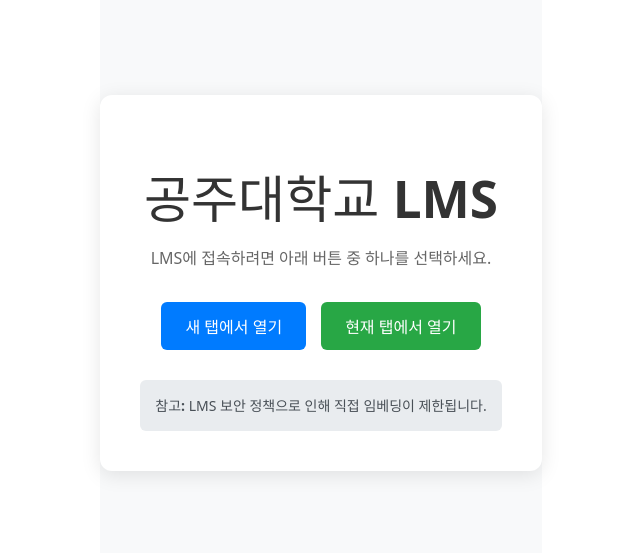
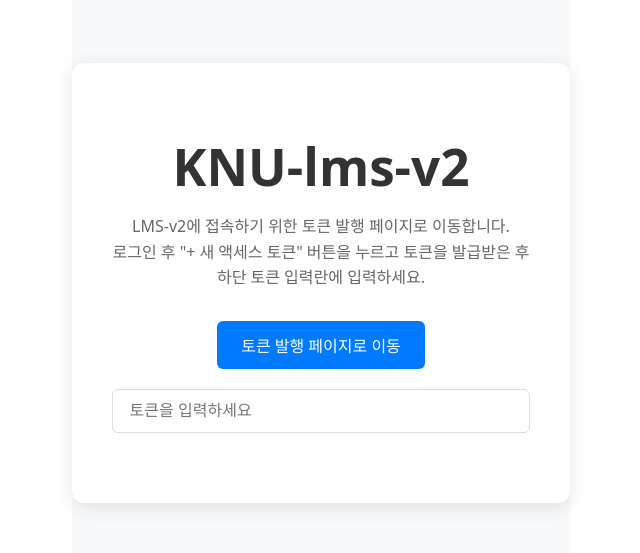
Before and after one commit to knu-lms-v2/lms-client, a React (Vite) app: page / in a window 1280 px wide. Shown: the part 149-702 px from the top of the page, without its empty margins (319-959 px from the left). Built offline with nearby package versions, Linux system fonts and the light colour scheme.

Commit message:
Design: 최초 토큰 입력란 디자인 수정

```diff
--- a/src/components/LMSWebView.tsx
+++ b/src/components/LMSWebView.tsx
@@ -1,14 +1,11 @@
-import React from "react";
+import React, { useState } from "react";
 
 const LMSWebView: React.FC = () => {
+  const [token, setToken] = useState("");
   const lmsUrl = "https://knulms.kongju.ac.kr/profile/settings";
 
   const openLMSInNewTab = () => {
     window.open(lmsUrl, "_blank");
-  };
-
-  const openLMSInSameTab = () => {
-    window.location.href = lmsUrl;
   };
 
   return (
@@ -33,7 +30,7 @@
           maxWidth: "500px",
         }}
       >
-        <h1 style={{ color: "#333", marginBottom: "20px" }}>공주대학교 LMS</h1>
+        <h1 style={{ color: "#333", marginBottom: "20px" }}>KNU-lms-v2</h1>
 
         <p
           style={{
@@ -42,7 +39,10 @@
             lineHeight: "1.6",
           }}
         >
-          LMS에 접속하려면 아래 버튼 중 하나를 선택하세요.
+          LMS-v2에 접속하기 위한 토큰 발행 페이지로 이동합니다.
+          <br /> 로그인 후 "+ 새 액세스 토큰" 버튼을 누르고 토큰을 발급받은 후
+          <br />
+          하단 토큰 입력란에 입력하세요.
         </p>
 
         <div style={{ display: "flex", gap: "15px", justifyContent: "center" }}>
@@ -59,38 +59,25 @@
               fontWeight: "500",
             }}
           >
-            새 탭에서 열기
-          </button>
-
-          <button
-            onClick={openLMSInSameTab}
-            style={{
-              padding: "12px 24px",
-              backgroundColor: "#28a745",
-              color: "white",
-              border: "none",
-              borderRadius: "6px",
-              cursor: "pointer",
-              fontSize: "16px",
-              fontWeight: "500",
-            }}
-          >
-            현재 탭에서 열기
+            토큰 발행 페이지로 이동
           </button>
         </div>
-
-        <div
-          style={{
-            marginTop: "30px",
-            padding: "15px",
-            backgroundColor: "#e9ecef",
-            borderRadius: "6px",
-            fontSize: "14px",
-            color: "#495057",
-          }}
-        >
-          <strong>참고:</strong> LMS 보안 정책으로 인해 직접 임베딩이
-          제한됩니다.
+        <div style={{ marginBottom: "30px", width: "100%" }}>
+          <input
+            type="text"
+            value={token}
+            onChange={(e) => setToken(e.target.value)}
+            placeholder="토큰을 입력하세요"
+            style={{
+              width: "100%",
+              marginTop: "20px",
+              padding: "12px 16px",
+              fontSize: "16px",
+              border: "1px solid #ddd",
+              borderRadius: "6px",
+              boxSizing: "border-box",
+            }}
+          />
         </div>
       </div>
     </div>
```
